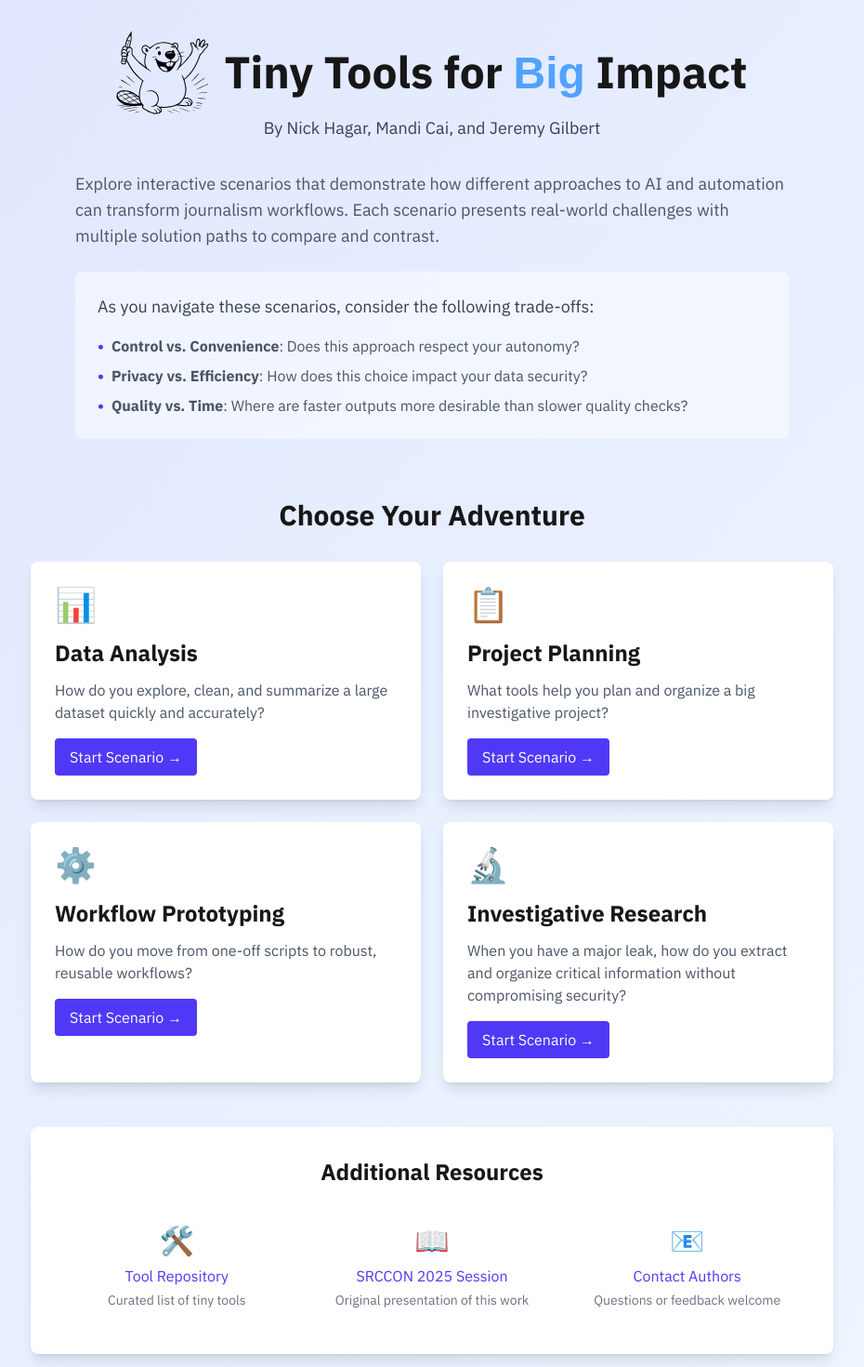
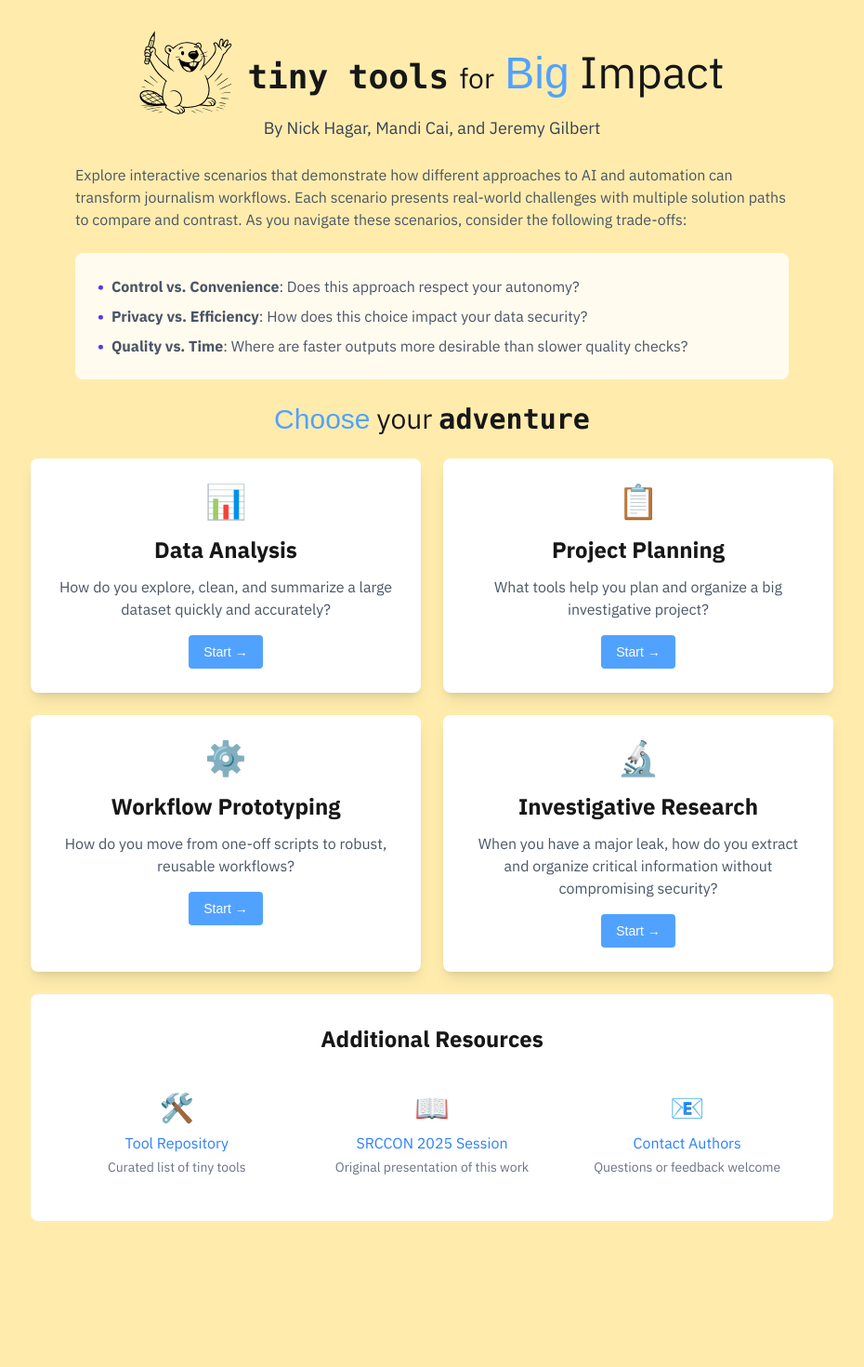
Before and after one commit to mandicai/tiny-tools, a Next.js app: page / in a window 1280 px wide. Shown: the top 1470 px of the page at 93% size, without its empty margins (175-1105 px from the left). After the commit the page ends 1345 px from the top, so only its background shows below. Built offline with nearby package versions, Linux system fonts and the light colour scheme; a web font is replaced by a local one.

Commit message:
A whole lot of styling

```diff
--- a/src/app/page.tsx
+++ b/src/app/page.tsx
@@ -42,35 +42,28 @@ export default function HomePage() {
   }
 
   return (
-    <main className="min-h-screen bg-gradient-to-br from-indigo-100 to-blue-50" style={{ fontFamily: 'var(--font-ibm)' }}>
-      <div className="w-full max-w-4xl mx-auto px-4">
-        <div className="flex items-center justify-between py-6">
-          <div className="flex items-center gap-4">
-            <div>
-              <p className="text-4xl font-bold">Tiny Tools for Big Impact</p>
-              <p className="text-l pt-2">By Nick Hagar, Mandi Cai, and Jeremy Gilbert</p>
-            </div>
-            <img src="/beaver.svg" alt="Tiny Tools for Big Impact logo featuring a beaver" className="w-30 h-auto" />
-          </div>
+    <div className="min-h-screen" style={{ fontFamily: 'var(--font-ibm)' }}>
+      <div className="w-full max-w-4xl mx-auto text-center px-4 py-8">
+        <div className="flex items-center justify-center gap-4">
+          <img src="/beaver.svg" alt="Tiny Tools for Big Impact logo featuring a beaver" className="w-25 h-auto" />
+          <h1 className="text-5xl"><span className="font-bold text-4xl font-mono">tiny tools</span> <span className="text-3xl">for</span> <span className="text-blue-400" style={{ fontFamily: 'var(--font-bowlby)' }}>Big</span> Impact</h1>
           <button
             onClick={handleBackToIntro}
-            className="bg-white hover:bg-gray-50 text-indigo-600 font-medium py-2 px-4 rounded border border-indigo-200 transition-colors"
+            className="bg-white py-2 px-4 font-bold text-blue-400 rounded shadow border-2 border-transparent hover:border-blue-200 transition-colors cursor-pointer"
           >
-            ← Back to Intro
+            ← Intro
           </button>
         </div>
+        <p className="text-lg text-gray-700 mb-6">By Nick Hagar, Mandi Cai, and Jeremy Gilbert</p>
 
-        <div className="max-w-3xl mx-auto mb-8 space-y-6">
-          <p className="text-lg text-gray-600 text-left">
+        <div className="text-base max-w-3xl mx-auto mb-8 space-y-6">
+          <p className="text-gray-600 text-left">
             Explore interactive scenarios that demonstrate how different approaches to AI and automation
             can transform journalism workflows. Each scenario presents real-world challenges with
-            multiple solution paths to compare and contrast.
+            multiple solution paths to compare and contrast. As you navigate these scenarios, consider the following trade-offs:
           </p>
 
-          <div className="bg-white/50 rounded-lg p-6 text-left">
-            <p className="text-lg text-gray-700 mb-4 font-medium">
-              As you navigate these scenarios, consider the following trade-offs:
-            </p>
+          <div className="bg-white/80 rounded-lg p-6 text-left">
             <ul className="space-y-2 text-gray-600">
               <li className="flex items-start">
                 <span className="font-semibold text-indigo-600 mr-2">•</span>
@@ -98,6 +91,6 @@ export default function HomePage() {
           )}
         </div>
       </div>
-    </main>
+    </div>
   );
 }
--- a/src/components/IntroPage.tsx
+++ b/src/components/IntroPage.tsx
@@ -34,26 +34,22 @@ export default function IntroPage({ onStartScenario }: IntroPageProps) {
   }
 
   return (
-    <div className="min-h-screen bg-gradient-to-br from-indigo-100 to-blue-50" style={{ fontFamily: 'var(--font-ibm)' }}>
-      <div className="w-full max-w-4xl mx-auto px-4 py-8">
-        <div className="text-center mb-16">
+    <div className="min-h-screen" style={{ fontFamily: 'var(--font-ibm)' }}>
+      <div className="w-full max-w-4xl mx-auto text-center px-4 py-8">
         <div className="flex items-center justify-center gap-4">
           <img src="/beaver.svg" alt="Tiny Tools for Big Impact logo" className="w-25 h-auto" />
-            <h1 className="text-5xl font-bold">Tiny Tools for <span className="text-blue-400" style={{ fontFamily: 'var(--font-bowlby)' }}>Big</span> Impact</h1>
+          <h1 className="text-5xl"><span className="font-bold text-4xl font-mono">tiny tools</span> <span className="text-3xl">for</span> <span className="text-blue-400" style={{ fontFamily: 'var(--font-bowlby)' }}>Big</span> Impact</h1>
         </div>
-          <p className="text-lg text-gray-700 mb-8">By Nick Hagar, Mandi Cai, and Jeremy Gilbert</p>
+        <p className="text-lg text-gray-700 mb-6">By Nick Hagar, Mandi Cai, and Jeremy Gilbert</p>
 
-          <div className="max-w-3xl mx-auto space-y-6">
-            <p className="text-lg text-gray-600 text-left">
+        <div className="max-w-3xl mx-auto space-y-6 text-base">
+          <p className="text-gray-600 text-left">
             Explore interactive scenarios that demonstrate how different approaches to AI and automation
             can transform journalism workflows. Each scenario presents real-world challenges with
-              multiple solution paths to compare and contrast.
+            multiple solution paths to compare and contrast. As you navigate these scenarios, consider the following trade-offs:
           </p>
 
-            <div className="bg-white/50 rounded-lg p-6 text-left">
-              <p className="text-lg text-gray-700 mb-4 font-medium">
-                As you navigate these scenarios, consider the following trade-offs:
-              </p>
+          <div className="bg-white/80 rounded-lg p-6 text-left">
             <ul className="space-y-2 text-gray-600">
               <li className="flex items-start">
                 <span className="font-semibold text-indigo-600 mr-2">•</span>
@@ -70,55 +66,54 @@ export default function IntroPage({ onStartScenario }: IntroPageProps) {
             </ul>
           </div>
         </div>
-        </div>
 
-        <div className="mb-12">
-          <h2 className="text-3xl font-bold text-center mb-8">Choose Your Adventure</h2>
+        <div className="my-6">
+          <h2 className="text-3xl text-center mb-6"><span className="text-blue-400" style={{ fontFamily: 'var(--font-bowlby)' }}>Choose</span> your <span className="font-bold font-mono">adventure</span></h2>
           <div className="grid md:grid-cols-2 gap-6">
             {scenarios.map((scenario) => (
               <div
                 key={scenario.id}
-                className="bg-white rounded-lg shadow-lg p-6 hover:shadow-xl transition-shadow cursor-pointer border-2 border-transparent hover:border-indigo-200"
+                className="bg-white rounded-lg shadow-lg p-6 hover:shadow-xl transition-shadow cursor-pointer border-2 border-transparent hover:border-blue-200"
                 onClick={() => onStartScenario(scenario.id)}
               >
                 <div className="text-4xl mb-4">{scenario.icon}</div>
                 <h3 className="text-2xl font-bold mb-3">{scenario.title}</h3>
                 <p className="text-gray-600 mb-4">{scenario.description}</p>
-                <button className="bg-indigo-600 hover:bg-indigo-700 text-white font-medium py-2 px-4 rounded transition-colors">
-                  Start Scenario →
+                <button className="bg-blue-400 hover:bg-blue-500 text-white text-sm py-2 px-4 rounded transition-colors" style={{ fontFamily: 'var(--font-bowlby)' }}>
+                  Start →
                 </button>
               </div>
             ))}
           </div>
         </div>
 
-        <div className="bg-white rounded-lg shadow-lg p-8 text-center">
+        <div className="bg-white rounded-lg p-8 text-center">
           <h2 className="text-2xl font-bold mb-6">Additional Resources</h2>
           <div className="grid md:grid-cols-3 gap-6">
             <a
               href="https://github.com/NHagar/awesome-tiny-tools"
               target="_blank" rel="noopener noreferrer"
-              className="flex flex-col items-center p-4 rounded-lg hover:bg-gray-50 transition-colors text-indigo-600 hover:text-indigo-700"
+              className="flex flex-col items-center p-4 rounded-lg transition-colors text-indigo-600 hover:text-indigo-700"
             >
               <span className="text-3xl mb-2">🛠️</span>
-              <span className="font-medium">Tool Repository</span>
+              <span className="text-blue-500">Tool Repository</span>
               <span className="text-sm text-gray-500 mt-1">Curated list of tiny tools</span>
             </a>
             <a
               href="https://docs.google.com/document/d/1iDMcPJBMCAMUANaSWU-c1a3PeYmefbwAVC1l16S_YAc/"
               rel="noopener noreferrer"
-              className="flex flex-col items-center p-4 rounded-lg hover:bg-gray-50 transition-colors text-indigo-600 hover:text-indigo-700"
+              className="flex flex-col items-center p-4 rounded-lg transition-colors text-indigo-600 hover:text-indigo-700"
             >
               <span className="text-3xl mb-2">📖</span>
-              <span className="font-medium">SRCCON 2025 Session</span>
+              <span className="text-blue-500">SRCCON 2025 Session</span>
               <span className="text-sm text-gray-500 mt-1">Original presentation of this work</span>
             </a>
             <a
               href="mailto:nicholas.hagar@northwestern.edu"
-              className="flex flex-col items-center p-4 rounded-lg hover:bg-gray-50 transition-colors text-indigo-600 hover:text-indigo-700"
+              className="flex flex-col items-center p-4 rounded-lg transition-colors text-indigo-600 hover:text-indigo-700"
             >
               <span className="text-3xl mb-2">📧</span>
-              <span className="font-medium">Contact Authors</span>
+              <span className="text-blue-500">Contact Authors</span>
               <span className="text-sm text-gray-500 mt-1">Questions or feedback welcome</span>
             </a>
           </div>
--- a/src/components/StoryNode.tsx
+++ b/src/components/StoryNode.tsx
@@ -115,11 +115,11 @@ export default function StoryNode({ story, decisions = [], scenarioTitle = '' }:
   return (
     <div className="grid grid-cols-1 lg:grid-cols-[60%_40%] gap-4">
       <div>
-        <div className="bg-white shadow rounded-lg p-6 mb-4">
+        <div className="bg-white rounded-lg p-6 mb-4">
           {/* Progress Bar */}
           <div className="mb-6">
             <div className="flex items-center justify-between mb-2">
-              <span className="text-sm font-medium text-gray-600">Progress</span>
+              <span className="text-sm text-gray-600">Progress</span>
               <span className="text-sm text-gray-500">{choiceHistory.length} / 3 choices</span>
             </div>
             <div className="w-full bg-gray-200 rounded-full h-2">
@@ -152,7 +152,7 @@ export default function StoryNode({ story, decisions = [], scenarioTitle = '' }:
 
           <button
             onClick={restart}
-            className="mt-4 w-full text-white font-bold py-2 rounded bg-gradient-to-r from-pink-400 via-pink-500 to-pink-600 hover:bg-gradient-to-br focus:ring-4 focus:outline-none focus:ring-pink-300 dark:focus:ring-pink-800"
+            className="w-full mt-4 py-2 rounded shadow text-blue-400 font-bold transition-colors bg-white hover:bg-gray-50"
           >
             Restart Adventure
           </button>
--- a/src/components/ToolPlacemat.tsx
+++ b/src/components/ToolPlacemat.tsx
@@ -91,7 +91,7 @@ export default function ToolPlacemat({ selectedTools, scenarioTitle }: Props) {
   }, {} as Record<string, ToolSuggestion[]>);
 
   return (
-    <div className="bg-gray-50 rounded-lg p-6 shadow-sm">
+    <div className="bg-gray-50 rounded-lg p-6">
       <h3 className="text-lg font-bold mb-4">Your Toolkit</h3>
 
       <div
--- a/src/styles/globals.css
+++ b/src/styles/globals.css
@@ -1,15 +1,13 @@
 @import "tailwindcss";
 
 :root {
-  --background: #ffffff;
+  --background: #ffecad;
   --foreground: #171717;
 }
 
 @theme inline {
   --color-background: var(--background);
   --color-foreground: var(--foreground);
-  --font-sans: var(--font-geist-sans);
-  --font-mono: var(--font-geist-mono);
 }
 
 /* @media (prefers-color-scheme: dark) {
```
Also changed, not shown: src/components/ScenarioSidebar.tsx (+19 -21 lines), src/components/StoryChoices.tsx (+7 -7 lines). Lines whose indentation alone changed are shown as unchanged.
